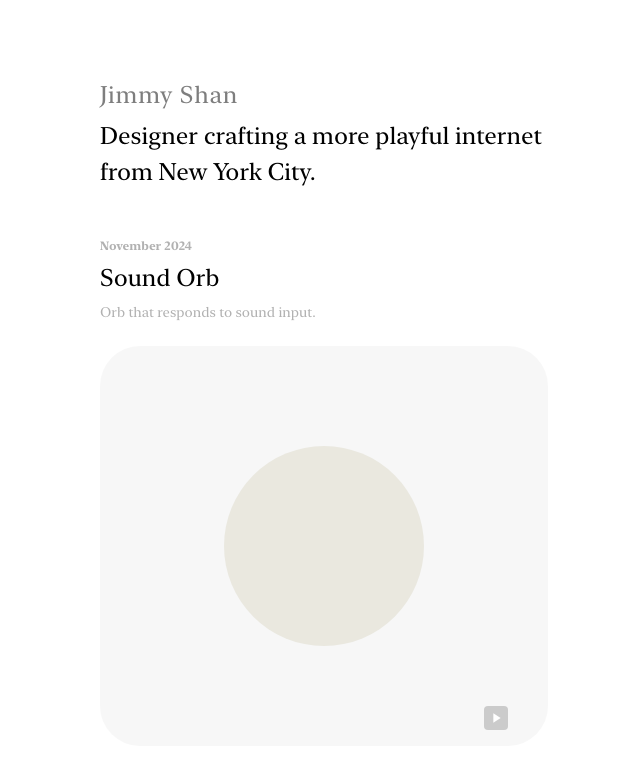
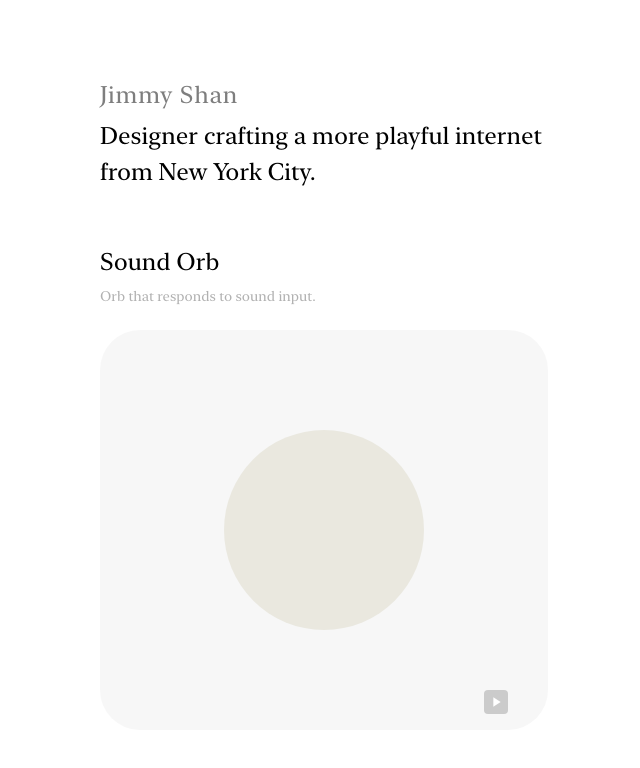
Before and after one commit to jivmy/kiln-labs, a React (Create React App) app: page / in a window 1280 px wide. Shown: the top 768 px of the page, without its empty margins (316-956 px from the left). Built offline with nearby package versions, Linux system fonts and the light colour scheme; a web font is replaced by a local one.

Commit message:
date change

```diff
--- a/src/components/Homepage.js
+++ b/src/components/Homepage.js
@@ -3,7 +3,6 @@ import SoundResponsiveOrb from '../components/SoundResponsiveOrb';
 
 const projects = [
   {
-    date: 'November 2024',
     title: 'Sound Orb',
     description: 'Orb that responds to sound input.',
   },
@@ -44,7 +43,6 @@ const HomePage = () => {
         {projects.map((project, index) => (
           <ProjectSection
             key={index}
-            date={project.date}
             title={project.title}
             description={project.description}
           >
```
